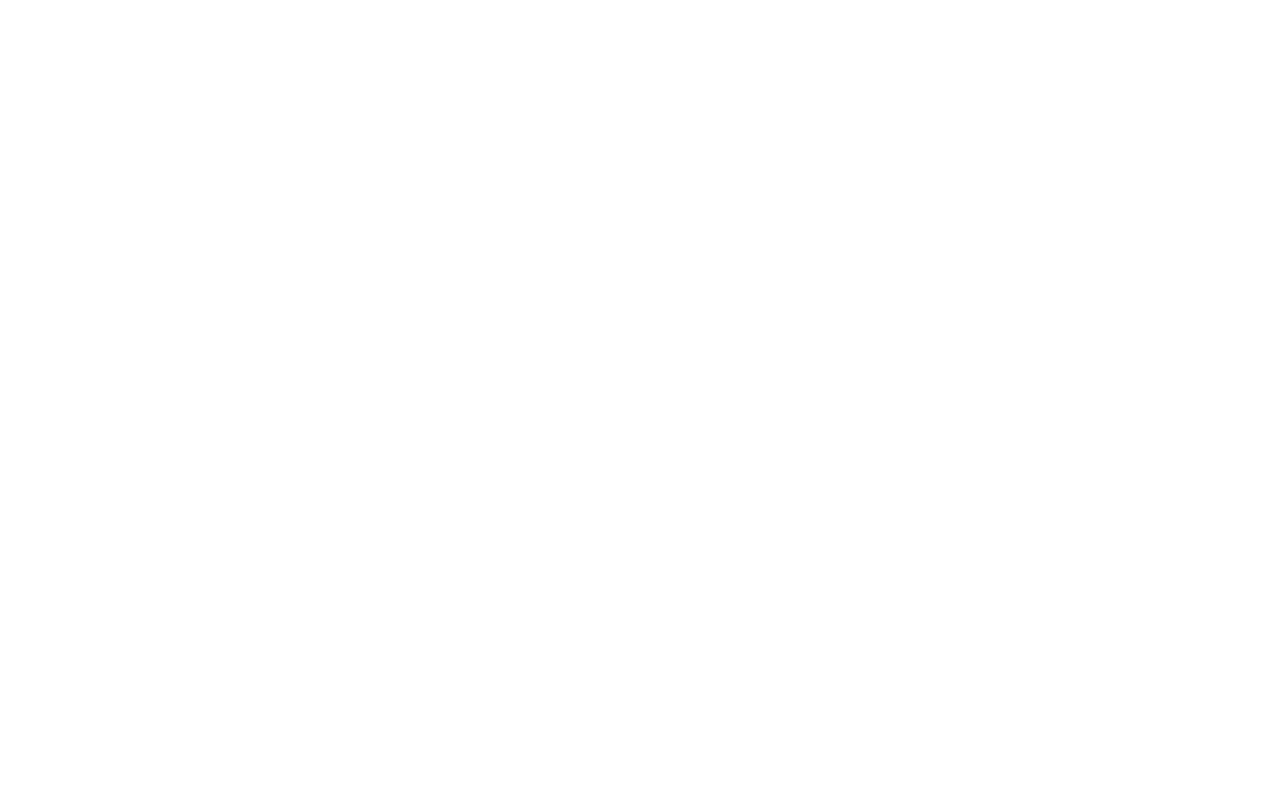
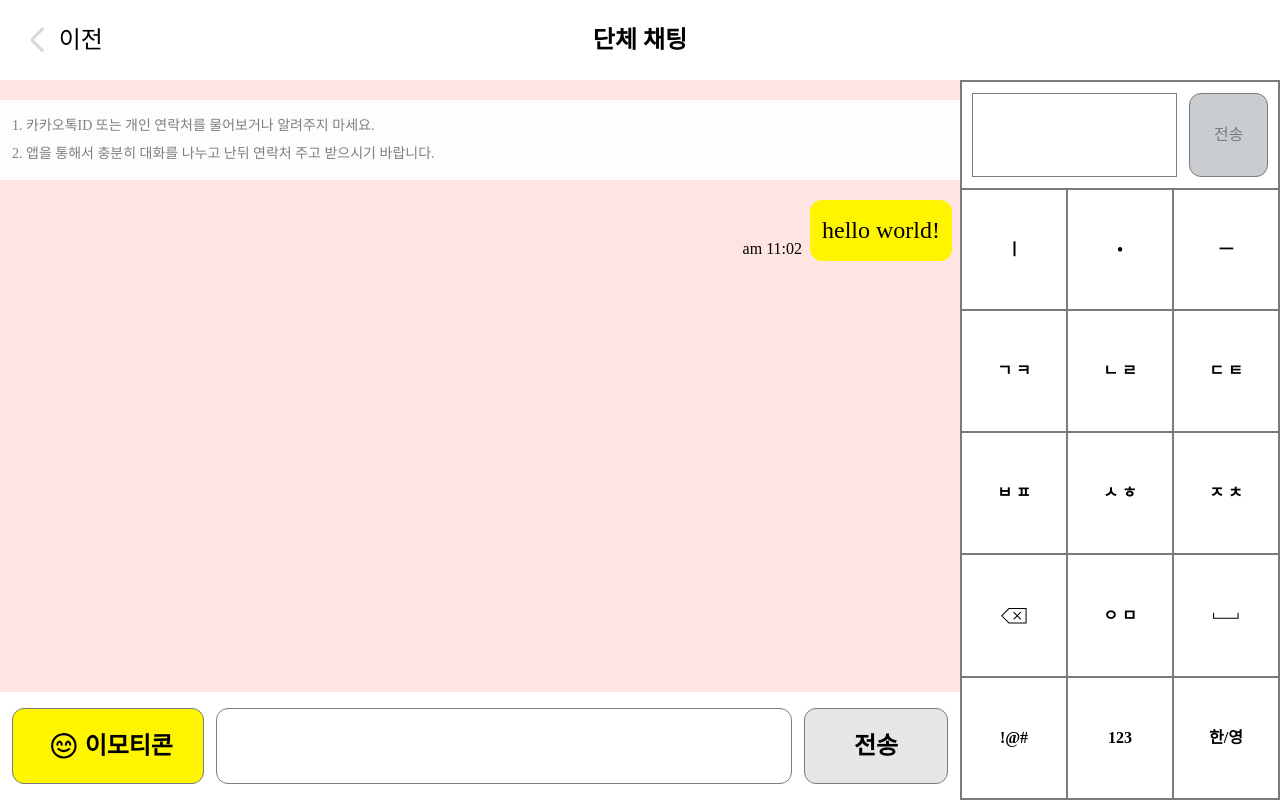
Before and after one commit to Blank-Check-Capstone/frontend, a React (Create React App) app: page /chatting in a window 1280 px wide. Before the commit this address had no page. Built offline with nearby package versions, Linux system fonts and the light colour scheme; a web font is replaced by a local one.

Commit message:
채팅 페이지

```diff
--- a/src/App.js
+++ b/src/App.js
@@ -4,6 +4,7 @@
 import NoticeBoard from "./pages/NoticeBoard";
 import OrderBoard from "./pages/OrderBoard";
 import OrderLog from "./components/OrderBoard/OrderLog";
+import Chatting from "./components/OrderBoard/Chatting";
 
 const App = () => {
   return (
@@ -12,6 +13,7 @@
         <Route path="/alert" element={<NoticeBoard />} />
         <Route path="/" element={<OrderBoard />} />
         <Route path="/ordelog" element={<OrderLog />} />
+        <Route path="/chatting" element={<Chatting />} />
       </Routes>
     </BrowserRouter>
   );
--- /dev/null
+++ b/src/components/OrderBoard/Chatting.jsx
@@ -0,0 +1,146 @@
+const Chatting = () => {
+  return (
+    <div className="w-full h-screen">
+      <div className="flex w-full h-[10%] bg-white">
+        <div className="h-full w-[10%] flex text-2xl items-center justify-center">
+          <svg
+            xmlns="http://www.w3.org/2000/svg"
+            className="w-[2vw] h-[2vw] fill-[#D9D9D9] mr-2"
+            id="Layer_1"
+            data-name="Layer 1"
+            viewBox="0 0 24 24"
+          >
+            <path d="M16.041,24,6.534,14.48a3.507,3.507,0,0,1,0-4.948L16.052,0,18.17,2.121,8.652,11.652a.5.5,0,0,0,0,.707l9.506,9.52Z" />
+          </svg>
+          이전
+        </div>
+        <div className="h-full w-[80%] text-2xl font-bold flex items-center justify-center">
+          단체 채팅
+        </div>
+      </div>
+      <div className="w-full h-[90%] flex">
+        <div className="h-full w-[75%]">
+          <div className="h-[85%] w-full bg-[#FFE4E4] overflow-auto">
+            <div className="h-[13%] w-full bg-white bg-opacity-90 flex items-center text-sm pl-3 text-[#7F7F7F] my-5 leading-[2]">
+              1. 카카오톡ID 또는 개인 연락처를 물어보거나 알려주지 마세요.
+              <br />
+              2. 앱을 통해서 충분히 대화를 나누고 난뒤 연락처 주고 받으시기
+              바랍니다.
+            </div>
+            <div className="flex h-[10%] w-full justify-end pr-2">
+              <div className="flex-shrink-0 mt-auto mr-2 flex">am 11:02</div>
+              <div className="bg-[#FFF500] flex items-center justify-center px-3 rounded-xl text-2xl">
+                hello world!
+              </div>
+            </div>
+          </div>
+
+          <div className="h-[15%] w-full bg-white flex items-center justify-between">
+            <div className="h-[70%] w-[20%] bg-[#FFF500] border-[#7B7B7B] border mx-3 flex items-center justify-center rounded-xl text-2xl font-bold">
+              <svg
+                className="w-[2vw] h-[2vw] mx-2"
+                xmlns="http://www.w3.org/2000/svg"
+                id="Layer_1"
+                data-name="Layer 1"
+                viewBox="0 0 24 24"
+                width="512"
+                height="512"
+              >
+                <path d="M10,12a1,1,0,0,1-1-1c0-1.054-.68-2-1-2s-1,.946-1,2a1,1,0,0,1-2,0C5,9.108,6.232,7,8,7s3,2.108,3,4A1,1,0,0,1,10,12Zm9-1c0-1.892-1.232-4-3-4s-3,2.108-3,4a1,1,0,0,0,2,0c0-1.054.68-2,1-2s1,.946,1,2a1,1,0,0,0,2,0Zm5,1A12.013,12.013,0,0,0,12,0C-3.9.6-3.893,23.4,12,24A12.013,12.013,0,0,0,24,12Zm-2,0A10.011,10.011,0,0,1,12,22C-1.249,21.5-1.244,2.5,12,2A10.011,10.011,0,0,1,22,12Zm-4.334,3.746a1,1,0,0,0-1.33-1.493,6.36,6.36,0,0,1-8.67,0,1,1,0,0,0-1.332,1.492A9.454,9.454,0,0,0,12,18,9.454,9.454,0,0,0,17.666,15.746Z" />
+              </svg>
+              이모티콘
+            </div>
+            <div className="h-[70%] w-[60%] border-[#7B7B7B] border rounded-xl"></div>
+            <div className="h-[70%] w-[15%] bg-[#E6E6E6] border-[#7B7B7B] border mx-3 flex items-center justify-center rounded-xl text-2xl font-bold">
+              전송
+            </div>
+          </div>
+        </div>
+        <div className="h-full w-[25%] bg-white border-[#7B7B7B] border">
+          <div className="w-full h-[15%] border-[#7B7B7B] border flex items-center justify-center gap-3">
+            <div className="w-[65%] h-[80%] border-[#7B7B7B] border"></div>
+            <div className="w-[25%] h-[80%] border-[#7B7B7B] border flex items-center justify-center text-[#7B7B7B] bg-[#C9CDD0] rounded-xl">
+              전송
+            </div>
+          </div>
+          <div className="w-full h-[85%] grid grid-cols-3 font-bold">
+            <div className="w-full h-full border-[#7B7B7B] border flex items-center justify-center">
+              ㅣ
+            </div>
+            <div className="w-full h-full border-[#7B7B7B] border flex items-center justify-center">
+              •
+            </div>
+            <div className="w-full h-full border-[#7B7B7B] border flex items-center justify-center">
+              ㅡ
+            </div>
+            <div className="w-full h-full border-[#7B7B7B] border flex items-center justify-center">
+              ㄱ ㅋ
+            </div>
+            <div className="w-full h-full border-[#7B7B7B] border flex items-center justify-center">
+              ㄴ ㄹ
+            </div>
+            <div className="w-full h-full border-[#7B7B7B] border flex items-center justify-center">
+              ㄷ ㅌ
+            </div>
+            <div className="w-full h-full border-[#7B7B7B] border flex items-center justify-center">
+              ㅂ ㅍ
+            </div>
+            <div className="w-full h-full border-[#7B7B7B] border flex items-center justify-center">
+              ㅅ ㅎ
+            </div>
+            <div className="w-full h-full border-[#7B7B7B] border flex items-center justify-center">
+              ㅈ ㅊ
+            </div>
+            <div className="w-full h-full border-[#7B7B7B] border flex items-center justify-center">
+              <svg
+                className="w-[2vw] h-[2vw]"
+                width="246"
+                height="150"
+                viewBox="0 0 246 150"
+                fill="none"
+                xmlns="http://www.w3.org/2000/svg"
+              >
+                <path
+                  d="M74.9999 4.9997H246M77.9336 3.82812L3.9336 77.8281M241 141L241 8.9997M246 145L74.9999 145M3.93359 72.1713L77.9336 146.171M120.828 40.1713L189.828 109.171M189.828 40.8281L120.828 109.828"
+                  stroke="black"
+                  stroke-width="10"
+                />
+              </svg>
+            </div>
+            <div className="w-full h-full border-[#7B7B7B] border flex items-center justify-center">
+              ㅇ ㅁ
+            </div>
+            <div className="w-full h-full border-[#7B7B7B] border flex items-center justify-center">
+              <svg
+                className="w-[2vw] h-[2vw]"
+                width="242"
+                height="56"
+                viewBox="0 0 242 56"
+                fill="none"
+                xmlns="http://www.w3.org/2000/svg"
+              >
+                <path
+                  d="M0 51H242M5 56L5 4.37114e-07M237 0V56"
+                  stroke="black"
+                  stroke-width="10"
+                />
+              </svg>
+            </div>
+            <div className="w-full h-full border-[#7B7B7B] border flex items-center justify-center">
+              !@#
+            </div>
+            <div className="w-full h-full border-[#7B7B7B] border flex items-center justify-center">
+              123
+            </div>
+            <div className="w-full h-full border-[#7B7B7B] border flex items-center justify-center">
+              한/영
+            </div>
+          </div>
+        </div>
+        {/* <div className="h-full w-[30%] bg-[#6FA0FF]"></div> */}
+      </div>
+    </div>
+  );
+};
+
+export default Chatting;
```
